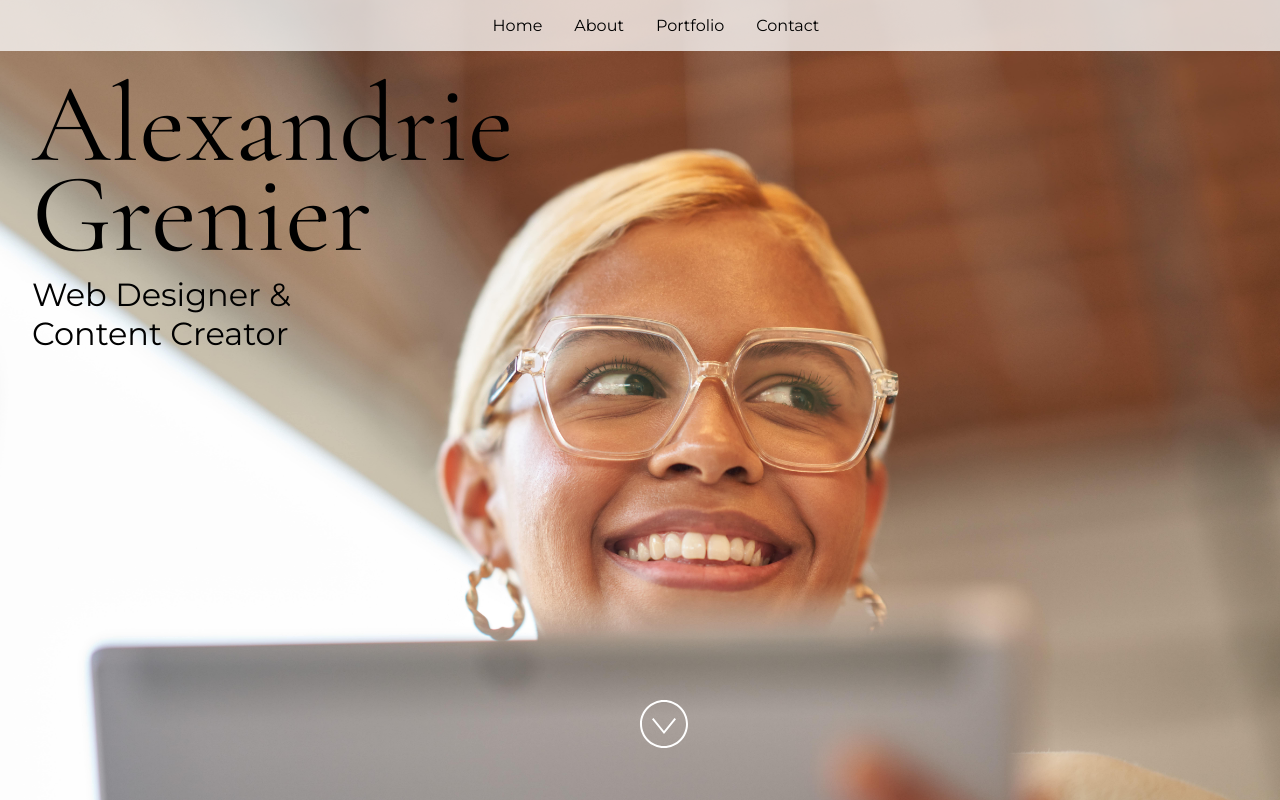
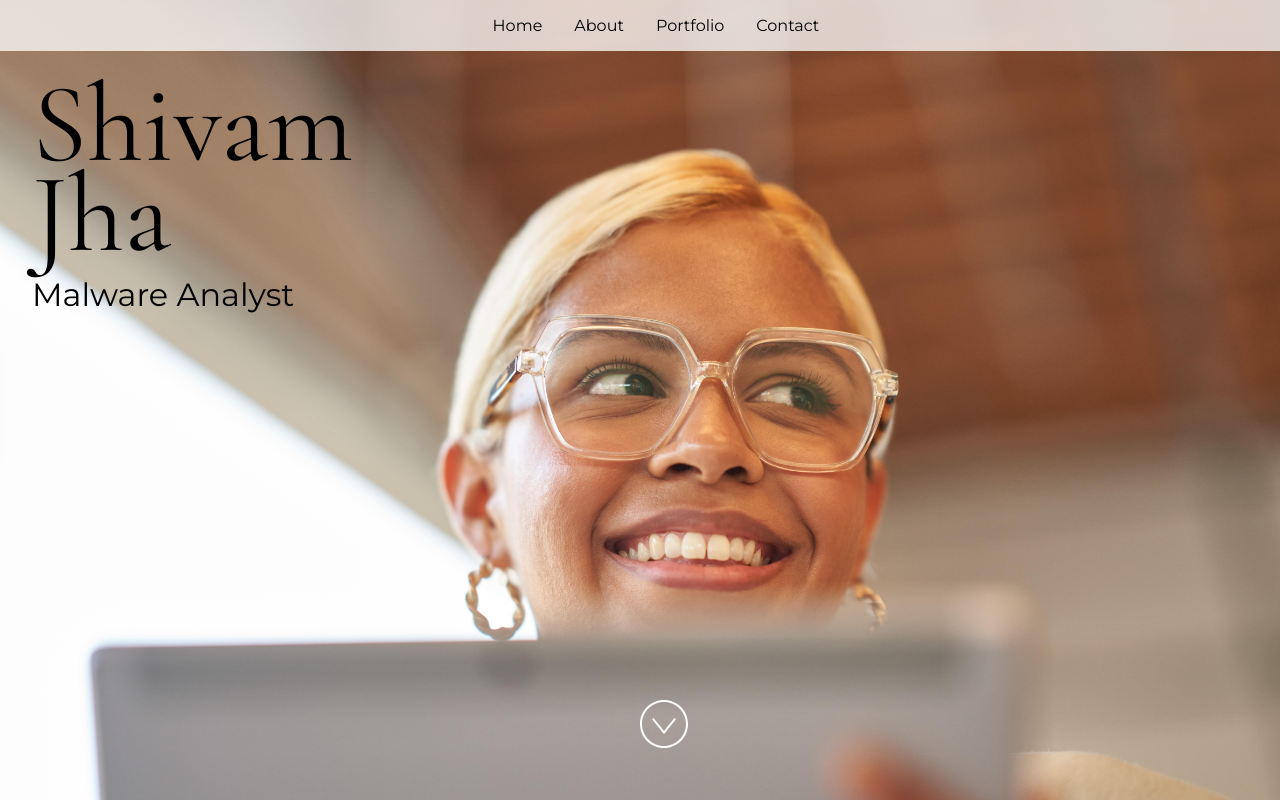
Before and after one commit to 2008shivamjha/MLSA-Onboarding, a React (Vite) app: page / in a window 1280 px wide. Built offline with nearby package versions, Linux system fonts and the light colour scheme.

Commit message:
Update App.jsx

```diff
--- a/src/App.jsx
+++ b/src/App.jsx
@@ -24,15 +24,15 @@ import "./styles.css";
  * If you don't have one of the social sites listed, leave it as an empty string.
  */
 const siteProps = {
-  name: "Alexandrie Grenier",
-  title: "Web Designer & Content Creator",
-  email: "alex@example.com",
-  gitHub: "microsoft",
-  instagram: "microsoft",
-  linkedIn: "satyanadella",
+    name: "Shivam Jha",
+  title: "Malware Analyst",
+  email: "jhashivam2008@gmail.com",
+  gitHub: "github.com/2008shivamjha",
+  instagram: "2008_shivam_jha",
+  linkedIn: "https://www.linkedin.com/in/shivam-jha-aa2974208/",
   medium: "",
-  twitter: "microsoft",
-  youTube: "Code",
+  twitter: "NA",
+  youTube: "NA",
 };
 
 const primaryColor = "#4E567E";
```
